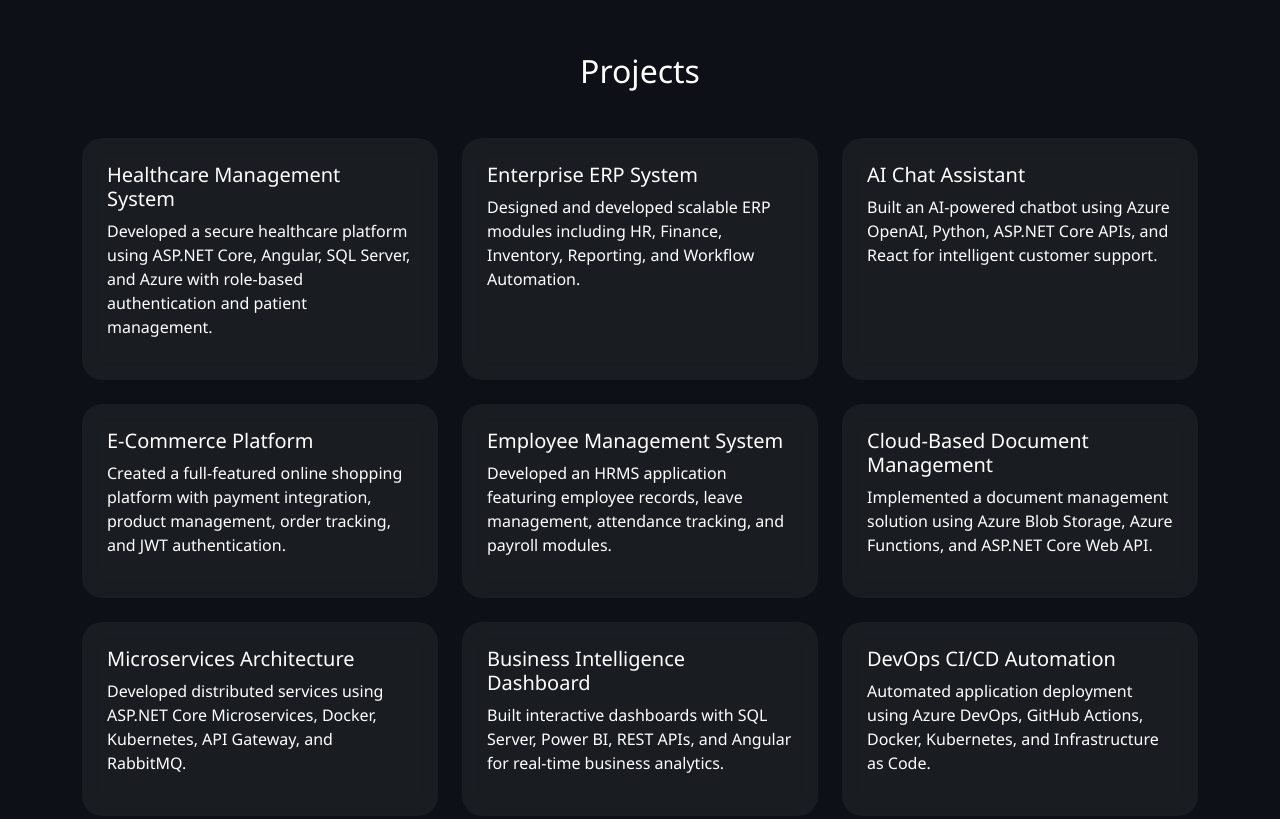
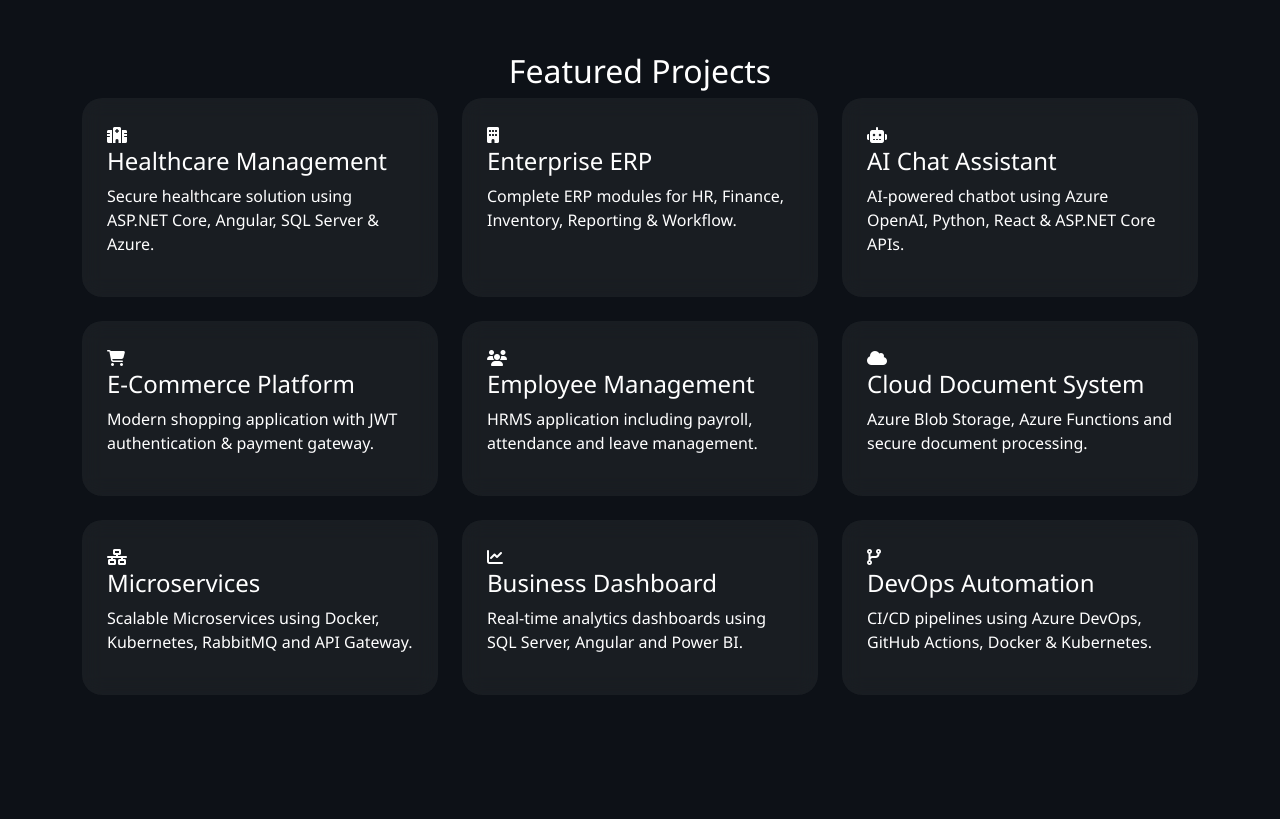
Before and after one commit to mdshahjahan2320/portfolio, a plain HTML site: page index.html in a window 1280 px wide. Shown: the part 4460-5279 px from the top of the page. Drawn offline with nearby package versions, Linux system fonts and the light colour scheme.

Commit message:
Update index.html

```diff
--- a/index.html
+++ b/index.html
@@ -5,9 +5,9 @@
     <meta name="viewport" content="width=device-width, initial-scale=1">
     <title>Md Shahjahan | Senior Systems Engineer</title>
     <link href="https://cdn.jsdelivr.net/npm/bootstrap@5.3.3/dist/css/bootstrap.min.css" rel="stylesheet">
-    <link rel="stylesheet"
-          href="https://cdnjs.cloudflare.com/ajax/libs/font-awesome/6.5.2/css/all.min.css">
+    <link rel="stylesheet" href="https://cdnjs.cloudflare.com/ajax/libs/font-awesome/6.5.2/css/all.min.css">
     <link rel="stylesheet" href="css/style.css">
+    <link rel="stylesheet" href="https://cdnjs.cloudflare.com/ajax/libs/font-awesome/6.7.2/css/all.min.css">
 </head>
 
 <body>
@@ -325,86 +325,106 @@ This internship strengthened my skills in modern web development and gave me pra
 
         </div>
     </section>
+<!-- ================= Projects ================= -->
+<section id="projects" class="section projects-section">
 
-<!-- Projects -->
-<section id="projects" class="section">
     <div class="container">
-        <h2 class="text-center mb-5">Projects</h2>
+
+        <h2 class="section-title text-center">
+            <span>Featured Projects</span>
+        </h2>
 
         <div class="row g-4">
 
-            <!-- Project 1 -->
             <div class="col-lg-4 col-md-6">
                 <div class="project-card">
-                    <h5>Healthcare Management System</h5>
-                    <p>Developed a secure healthcare platform using ASP.NET Core, Angular, SQL Server, and Azure with role-based authentication and patient management.</p>
+                    <div class="project-icon">
+                        <i class="fas fa-hospital"></i>
+                    </div>
+                    <h4>Healthcare Management</h4>
+                    <p>Secure healthcare solution using ASP.NET Core, Angular, SQL Server & Azure.</p>
                 </div>
             </div>
 
-            <!-- Project 2 -->
             <div class="col-lg-4 col-md-6">
                 <div class="project-card">
-                    <h5>Enterprise ERP System</h5>
-                    <p>Designed and developed scalable ERP modules including HR, Finance, Inventory, Reporting, and Workflow Automation.</p>
+                    <div class="project-icon">
+                        <i class="fas fa-building"></i>
+                    </div>
+                    <h4>Enterprise ERP</h4>
+                    <p>Complete ERP modules for HR, Finance, Inventory, Reporting & Workflow.</p>
                 </div>
             </div>
 
-            <!-- Project 3 -->
             <div class="col-lg-4 col-md-6">
                 <div class="project-card">
-                    <h5>AI Chat Assistant</h5>
-                    <p>Built an AI-powered chatbot using Azure OpenAI, Python, ASP.NET Core APIs, and React for intelligent customer support.</p>
+                    <div class="project-icon">
+                        <i class="fas fa-robot"></i>
+                    </div>
+                    <h4>AI Chat Assistant</h4>
+                    <p>AI-powered chatbot using Azure OpenAI, Python, React & ASP.NET Core APIs.</p>
                 </div>
             </div>
 
-            <!-- Project 4 -->
             <div class="col-lg-4 col-md-6">
                 <div class="project-card">
-                    <h5>E-Commerce Platform</h5>
-                    <p>Created a full-featured online shopping platform with payment integration, product management, order tracking, and JWT authentication.</p>
+                    <div class="project-icon">
+                        <i class="fas fa-cart-shopping"></i>
+                    </div>
+                    <h4>E-Commerce Platform</h4>
+                    <p>Modern shopping application with JWT authentication & payment gateway.</p>
                 </div>
             </div>
 
-            <!-- Project 5 -->
             <div class="col-lg-4 col-md-6">
                 <div class="project-card">
-                    <h5>Employee Management System</h5>
-                    <p>Developed an HRMS application featuring employee records, leave management, attendance tracking, and payroll modules.</p>
+                    <div class="project-icon">
+                        <i class="fas fa-users"></i>
+                    </div>
+                    <h4>Employee Management</h4>
+                    <p>HRMS application including payroll, attendance and leave management.</p>
                 </div>
             </div>
 
-            <!-- Project 6 -->
             <div class="col-lg-4 col-md-6">
                 <div class="project-card">
-                    <h5>Cloud-Based Document Management</h5>
-                    <p>Implemented a document management solution using Azure Blob Storage, Azure Functions, and ASP.NET Core Web API.</p>
+                    <div class="project-icon">
+                        <i class="fas fa-cloud"></i>
+                    </div>
+                    <h4>Cloud Document System</h4>
+                    <p>Azure Blob Storage, Azure Functions and secure document processing.</p>
                 </div>
             </div>
 
-            <!-- Project 7 -->
             <div class="col-lg-4 col-md-6">
                 <div class="project-card">
-                    <h5>Microservices Architecture</h5>
-                    <p>Developed distributed services using ASP.NET Core Microservices, Docker, Kubernetes, API Gateway, and RabbitMQ.</p>
+                    <div class="project-icon">
+                        <i class="fas fa-network-wired"></i>
+                    </div>
+                    <h4>Microservices</h4>
+                    <p>Scalable Microservices using Docker, Kubernetes, RabbitMQ and API Gateway.</p>
                 </div>
             </div>
 
-            <!-- Project 8 -->
             <div class="col-lg-4 col-md-6">
                 <div class="project-card">
-                    <h5>Business Intelligence Dashboard</h5>
-                    <p>Built interactive dashboards with SQL Server, Power BI, REST APIs, and Angular for real-time business analytics.</p>
+                    <div class="project-icon">
+                        <i class="fas fa-chart-line"></i>
+                    </div>
+                    <h4>Business Dashboard</h4>
+                    <p>Real-time analytics dashboards using SQL Server, Angular and Power BI.</p>
                 </div>
             </div>
 
-            <!-- Project 9 -->
             <div class="col-lg-4 col-md-6">
                 <div class="project-card">
-                    <h5>DevOps CI/CD Automation</h5>
-                    <p>Automated application deployment using Azure DevOps, GitHub Actions, Docker, Kubernetes, and Infrastructure as Code.</p>
+                    <div class="project-icon">
+                        <i class="fas fa-code-branch"></i>
+                    </div>
+                    <h4>DevOps Automation</h4>
+                    <p>CI/CD pipelines using Azure DevOps, GitHub Actions, Docker & Kubernetes.</p>
                 </div>
             </div>
-
         </div>
     </div>
 </section>
```
